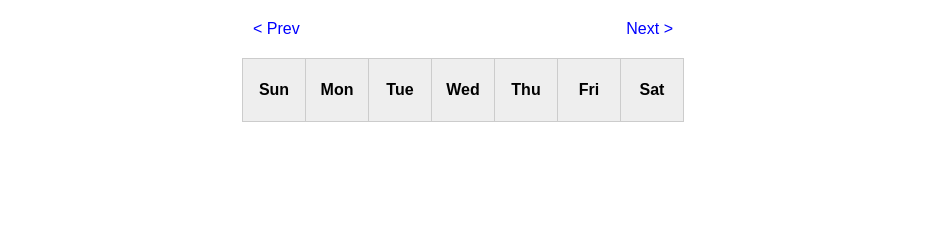
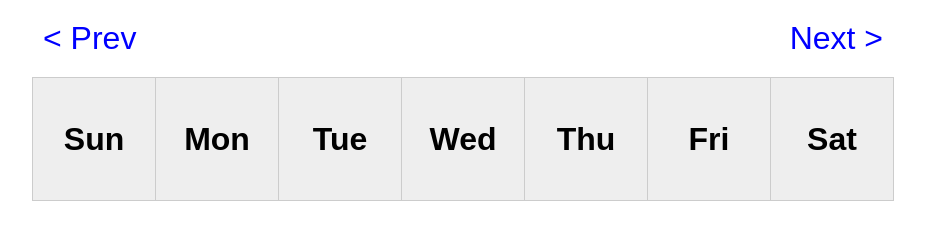
Before and after one commit to raymondckm2000/hk-holidays, a website: page calendar-template.html in a window 1280 px wide. Shown: the whole page, without its empty margins (177-1102 px from the left). Drawn offline with nearby package versions, Linux system fonts and the light colour scheme.

Commit message:
Double calendar template size

```diff
--- a/calendar-template.html
+++ b/calendar-template.html
@@ -5,17 +5,17 @@
 <title>Simple Calendar Template</title>
 <style>
 body{font-family:Arial, sans-serif;}
-#nav{display:flex;justify-content:space-between;align-items:center;max-width:420px;margin:20px auto;}
+#nav{display:flex;justify-content:space-between;align-items:center;max-width:840px;margin:20px auto;font-size:32px;}
 #nav a{text-decoration:none;color:#00f;}
 #title{font-weight:bold;}
 table.calendar{border-collapse:collapse;margin:0 auto;}
-table.calendar th,table.calendar td{border:1px solid #ccc;width:60px;height:60px;text-align:center;}
+table.calendar th,table.calendar td{border:1px solid #ccc;width:120px;height:120px;text-align:center;font-size:32px;}
 table.calendar th{background:#eee;}
 table.calendar td.sun{color:#b30000;}
 table.calendar td.sat{color:#555;}
 table.calendar td.today{background:#ffeeba;}
 table.calendar td.holiday{background:#ffdddd;}
-#holidays{max-width:420px;margin:10px auto;font-size:14px;}
+#holidays{max-width:840px;margin:10px auto;font-size:28px;}
 </style>
 </head>
 <body>
```
